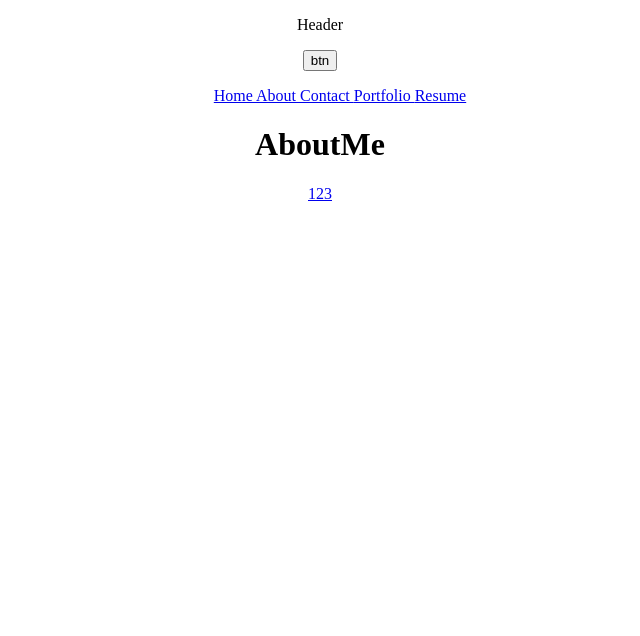
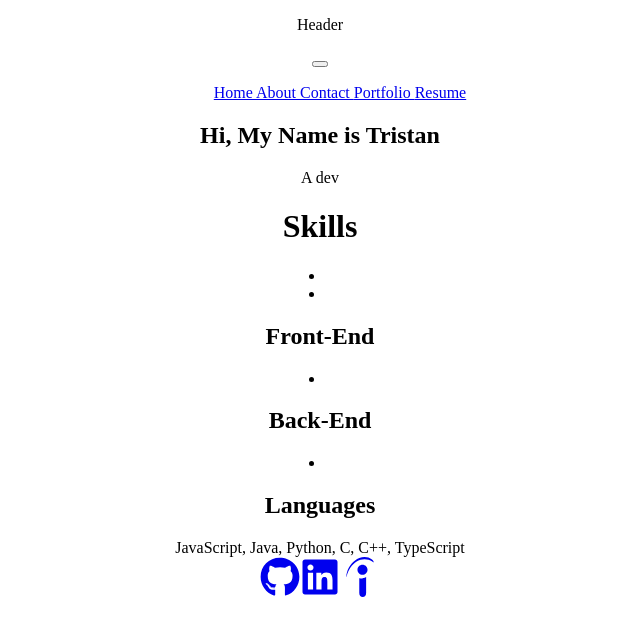
Before and after one commit to TriLea/React_Portfolio, a React (Create React App) app in the folder my-react-app/: page / in a window 1280 px wide. Shown: the top 636 px of the page, without its empty margins (320-960 px from the left). Built offline with nearby package versions, Linux system fonts and the light colour scheme.

Commit message:
icons from react icons, just making things look nicer

```diff
--- a/my-react-app/package.json
+++ b/my-react-app/package.json
@@ -3,11 +3,16 @@
   "version": "0.1.0",
   "private": true,
   "dependencies": {
+    "@emotion/react": "^11.10.6",
+    "@emotion/styled": "^11.10.6",
+    "@mui/icons-material": "^5.11.11",
+    "@mui/material": "^5.11.15",
     "@testing-library/jest-dom": "^5.16.5",
     "@testing-library/react": "^13.4.0",
     "@testing-library/user-event": "^13.5.0",
     "react": "^18.2.0",
     "react-dom": "^18.2.0",
+    "react-icons": "^4.8.0",
     "react-router-dom": "^6.10.0",
     "react-scripts": "5.0.1",
     "web-vitals": "^2.1.4"
--- a/my-react-app/src/Pages/AboutMe.jsx
+++ b/my-react-app/src/Pages/AboutMe.jsx
@@ -1,6 +1,38 @@
 export default function AboutMe()
 {
     return(
-        <h1>AboutMe</h1>
-    );
+        <div className="home">
+      <div className="about">
+        <h2> Hi, My Name is Tristan</h2>
+        <div className="prompt">
+          <p>A dev</p>
+        </div>
+      </div>
+      <div className="skills">
+        <h1> Skills</h1>
+        <li className="list">
+          <li className="item">
+            <h2> Front-End</h2>
+            <span>
+
+            </span>
+          </li>
+          <li className="item">
+            <h2>Back-End</h2>
+            <span>
+
+            </span>
+          </li>
+          <li className="item">
+            <h2>Languages</h2>
+            <span>JavaScript, Java, Python, C, C++, TypeScript</span>
+          </li>
+        </li>
+      </div>
+    </div>
+  );
 }
+
+// <LinkedInIcon />
+// <EmailIcon />
+// <GithubIcon />
--- a/my-react-app/src/components/Footer.jsx
+++ b/my-react-app/src/components/Footer.jsx
@@ -1,14 +1,18 @@
 //import icons
-//import githubIcon from "../assets/github.svg";
+import GitHubIcon from '@mui/icons-material/GitHub';
+import { FaGithub, FaLinkedin } from 'react-icons/fa';
+import { SiIndeed } from 'react-icons/si';
+//import indeedIcon from "../assets/images/indeed.png";
+
 
 export default function Footer()
 {
   return (
     <div>
       <div className="footer">
-        <a href="#">1</a>
-        <a href="#">2</a>
-        <a href="#">3</a>
+        <a href="https://github.com/TriLea"><FaGithub size='40' /></a>
+        <a href="https://www.linkedin.com/in/tristan-lea-710002230"><FaLinkedin size='40' /></a>
+        <a href="https://profile.indeed.com/?hl=en_US&co=US&from=gnav-homepage&_ga=2.860660.412603641.1680489815-1971695938.1680133790"><SiIndeed size='40' /></a>
       </div>
     </div>
   )
--- a/my-react-app/src/components/Header.jsx
+++ b/my-react-app/src/components/Header.jsx
@@ -1,4 +1,6 @@
 //add image of self and picture
+
+//what do i need here?
 
 export default function Header()
 {
--- a/my-react-app/src/components/Nav.jsx
+++ b/my-react-app/src/components/Nav.jsx
@@ -1,11 +1,27 @@
-import { Link } from 'react-router-dom';
-import '../styles/Nav.css';
+//import { Link } from 'react-router-dom';
+//import '../styles/Nav.css';
+import React, { useEffect, useState } from "react";
+import { Link, useLocation } from "react-router-dom";
+//import ReorderIcon from "@material-ui/icons/Reorder";
 
 export default function Nav() {
+
+  const [expandNavbar, setExpandNavbar] = useState(false);
+  const location = useLocation();
+
+  useEffect(() => {
+    setExpandNavbar(false);
+  }, [location]);
+
   return (
-    <div className=''>
-      <div className='toggleBtn'>
-        <button>btn</button>
+    <div className="navbar" id={expandNavbar ? "open" : "close"}>
+      <div className="toggleButton">
+      <button
+          onClick={() => {
+            setExpandNavbar((prev) => !prev);
+          }}
+        >
+        </button>
       </div>
       <ul className='NavBar'>
         <Link to="/"> Home </Link>
```
Also changed, not shown: my-react-app/src/assets/images/indeed-svgrepo-com.svg (added), my-react-app/src/assets/styles/Nav.css (added), 1 other file (tests, documents, lock files or other folders).
